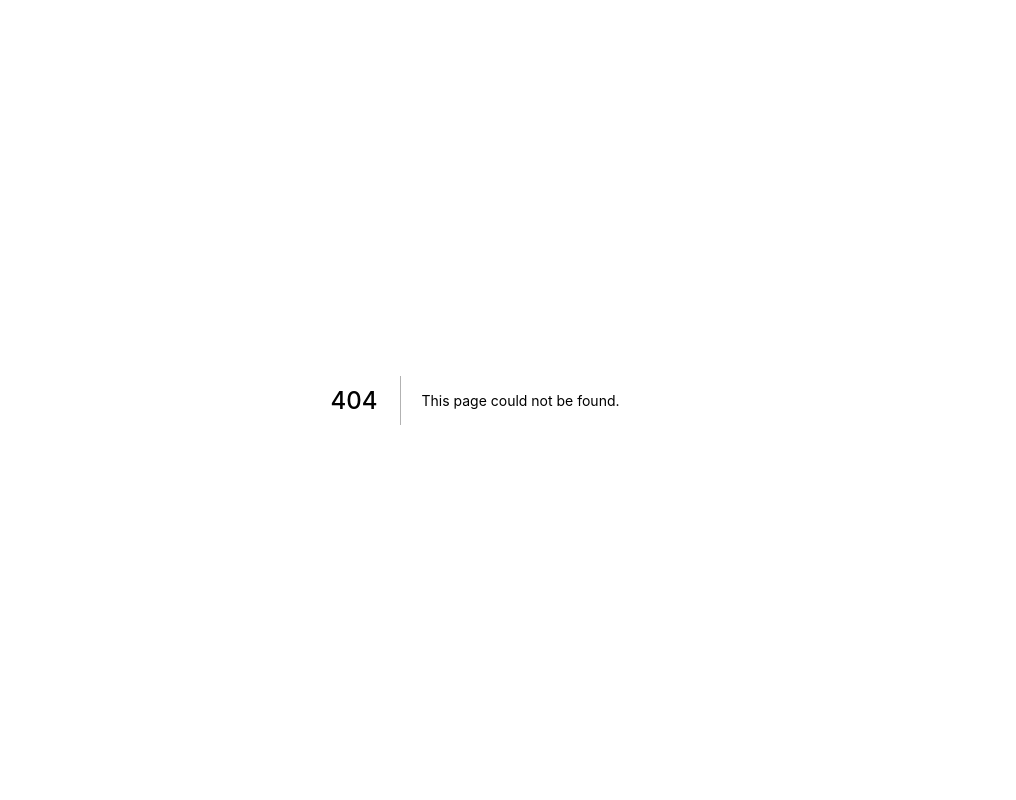
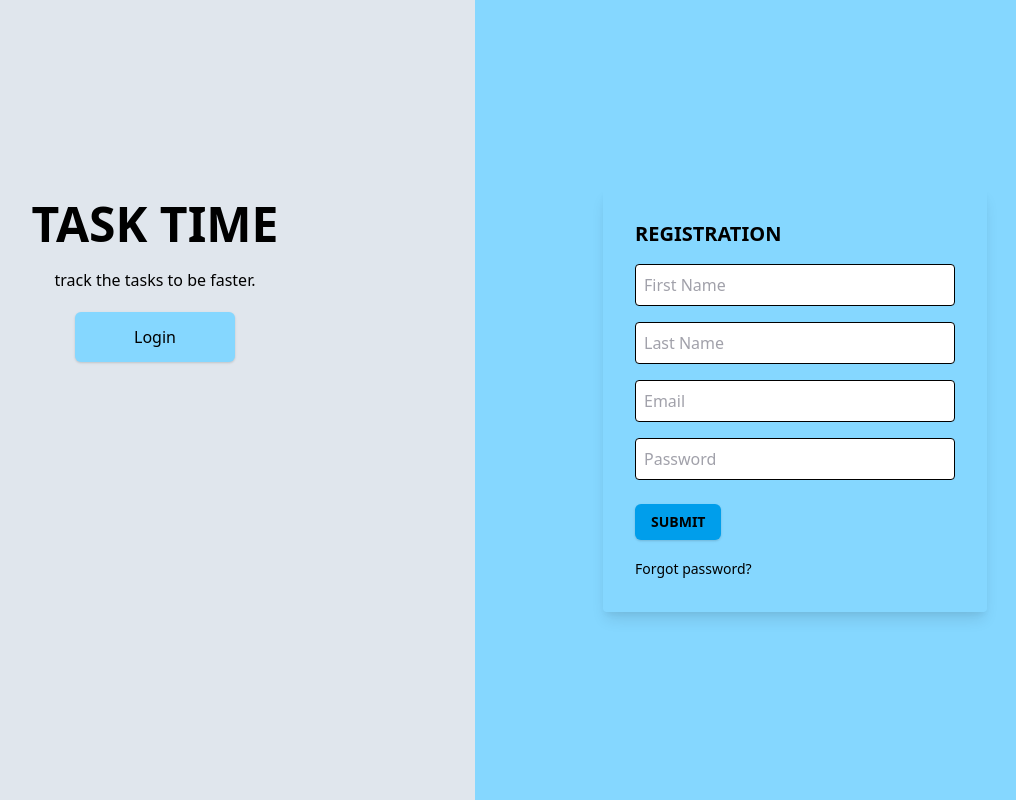
Before and after one commit to ah-sabbir/rootapp, a Next.js app: page /auth/registration in a window 1280 px wide. Before the commit this address had no page. Shown: the whole page, without its empty margins (165-1181 px from the left). Built offline with nearby package versions, Linux system fonts and the light colour scheme.

Commit message:
login and registration form configured

```diff
--- /dev/null
+++ b/pages/auth/login.js
@@ -0,0 +1,41 @@
+import Head from "next/head";
+
+export default function Login() {
+  return (
+    <>
+      <Head>
+        <title>task time - login</title>
+      </Head>
+    <div className="w-screen h-screen flex justify-center">
+        <div className=" w-1/2 h-screen/2 bg-gray-light flex justify-center items-center">
+            <div className="w-1/2 h-1/2">
+                    <h1 className=" w-full text-center font-bold text-5xl uppercase placeholder-myColor-leftSide">Task Time</h1>
+                    <h2 className=" w-full text-center my-5">track the tasks to be faster.</h2>
+                    <div className="mt-8 flex lg:mt-0 lg:flex-shrink-0 justify-center">
+                      <div className="inline-flex rounded-md shadow w-2/4 justify-center bg-blue-light">
+                        <a href="/auth/registration" className="inline-flex items-center justify-center px-5 py-3 border border-transparent text-base font-medium rounded-md text-white bg-indigo-600 hover:bg-indigo-700">
+                          Registration
+                        </a>
+                      </div>
+                    </div>
+            </div>
+        </div>
+        <div className=" w-1/2 h-full items-center bg-blue-light flex">
+                <div className="w-full bg-white rounded shadow-lg p-8 m-4 md:max-w-sm md:mx-auto">
+                <span className="block w-full text-xl uppercase font-bold mb-4">Welcome back.</span>
+                <form className="mb-4" action="/" method="post">
+                <div className="mb-4 md:w-full">
+                    <input className="w-full border rounded p-2 outline-none focus:shadow-outline" type="email" name="email" id="email" placeholder="Email"/>
+                </div>
+                <div className="mb-6 md:w-full">
+                    <input className="w-full border rounded p-2 outline-none focus:shadow-outline" type="password" name="password" id="password" placeholder="Password"/>
+                </div>
+                <button className="  bg-blue-dark hover:bg-green-700 text-white uppercase text-sm font-semibold px-4 py-2 inline-flex rounded-md shadow">Login</button>
+                </form>
+                <a className="text-blue-700 text-center text-sm" href="/login">Forgot password?</a>
+                </div>
+        </div>
+    </div>
+    </>
+  )
+}
--- /dev/null
+++ b/pages/auth/registration.js
@@ -0,0 +1,48 @@
+import Head from "next/head";
+import Link from 'next/link';
+
+export default function Login() {
+  return (
+    <>
+      <Head>
+        <title>task time - login</title>
+      </Head>
+    <div className="w-screen h-screen flex justify-center">
+        <div className=" w-1/2 h-screen/2 bg-gray-light flex justify-center items-center">
+            <div className="w-1/2 h-1/2">
+                    <h1 className=" w-full text-center font-bold text-5xl uppercase placeholder-myColor-leftSide">Task Time</h1>
+                    <h2 className=" w-full text-center my-5">track the tasks to be faster.</h2>
+                    <div className="mt-8 flex lg:mt-0 lg:flex-shrink-0 justify-center">
+                      <div className="inline-flex rounded-md shadow w-2/4 justify-center bg-blue-light">
+                        <a href="/auth/login" className="inline-flex items-center justify-center px-5 py-3 border border-transparent text-base font-medium rounded-md text-white bg-indigo-600 hover:bg-indigo-700">
+                          Login
+                        </a>
+                      </div>
+                    </div>
+            </div>
+        </div>
+        <div className=" w-1/2 h-full items-center bg-blue-light flex">
+                <div className="w-full bg-white rounded shadow-lg p-8 m-4 md:max-w-sm md:mx-auto">
+                <span className="block w-full text-xl uppercase font-bold mb-4">Registration</span>
+                <form className="mb-4" action="/" method="post">
+                <div className="mb-4 md:w-full">
+                    <input className="w-full border rounded p-2 outline-none focus:shadow-outline" type="text" name="firstName" id="firstName" placeholder="First Name"/>
+                </div>
+                <div className="mb-4 md:w-full">
+                    <input className="w-full border rounded p-2 outline-none focus:shadow-outline" type="text" name="lastName" id="lastName" placeholder="Last Name"/>
+                </div>
+                <div className="mb-4 md:w-full">
+                    <input className="w-full border rounded p-2 outline-none focus:shadow-outline" type="email" name="email" id="email" placeholder="Email"/>
+                </div>
+                <div className="mb-6 md:w-full">
+                    <input className="w-full border rounded p-2 outline-none focus:shadow-outline" type="password" name="password" id="password" placeholder="Password"/>
+                </div>
+                <button className="  bg-blue-dark hover:bg-green-700 text-white uppercase text-sm font-semibold px-4 py-2 inline-flex rounded-md shadow">submit</button>
+                </form>
+                <a className="text-blue-700 text-center text-sm" href="/login">Forgot password?</a>
+                </div>
+        </div>
+    </div>
+    </>
+  )
+}
```
